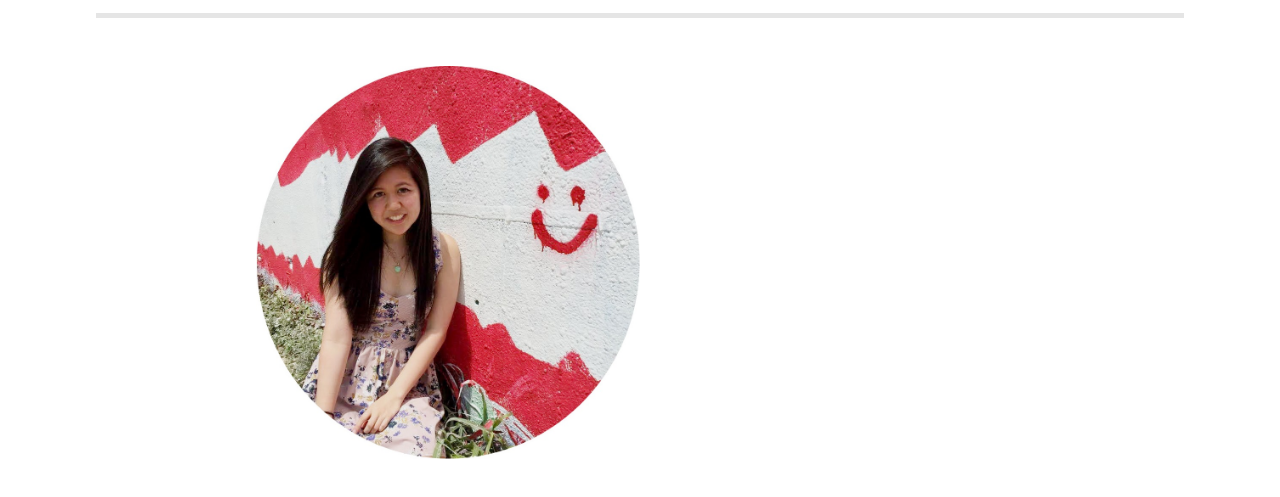
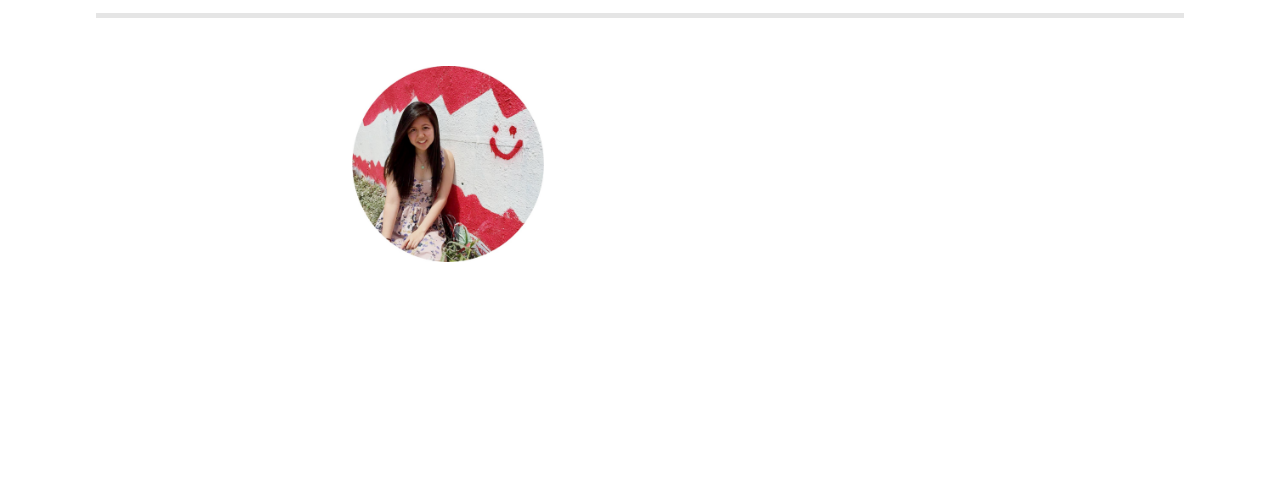
Before and after one commit to llau6/llau6.github.io, a plain HTML site: page index.html in a window 1280 px wide. Shown: the part 75-572 px from the top of the page. Drawn offline with nearby package versions, Linux system fonts and the light colour scheme.

Commit message:
Changed profile pic size

```diff
--- a/index.html
+++ b/index.html
@@ -18,7 +18,7 @@
     </header>
     <div style="position: relative; left: 20%">
         <div id="pro_pic">
-            <img src="img/me.jpg">
+            <img src="img/me.jpg" style="width: 50%">
         </div>
         <div id="chat_box">
             <div class="bubble">
```
